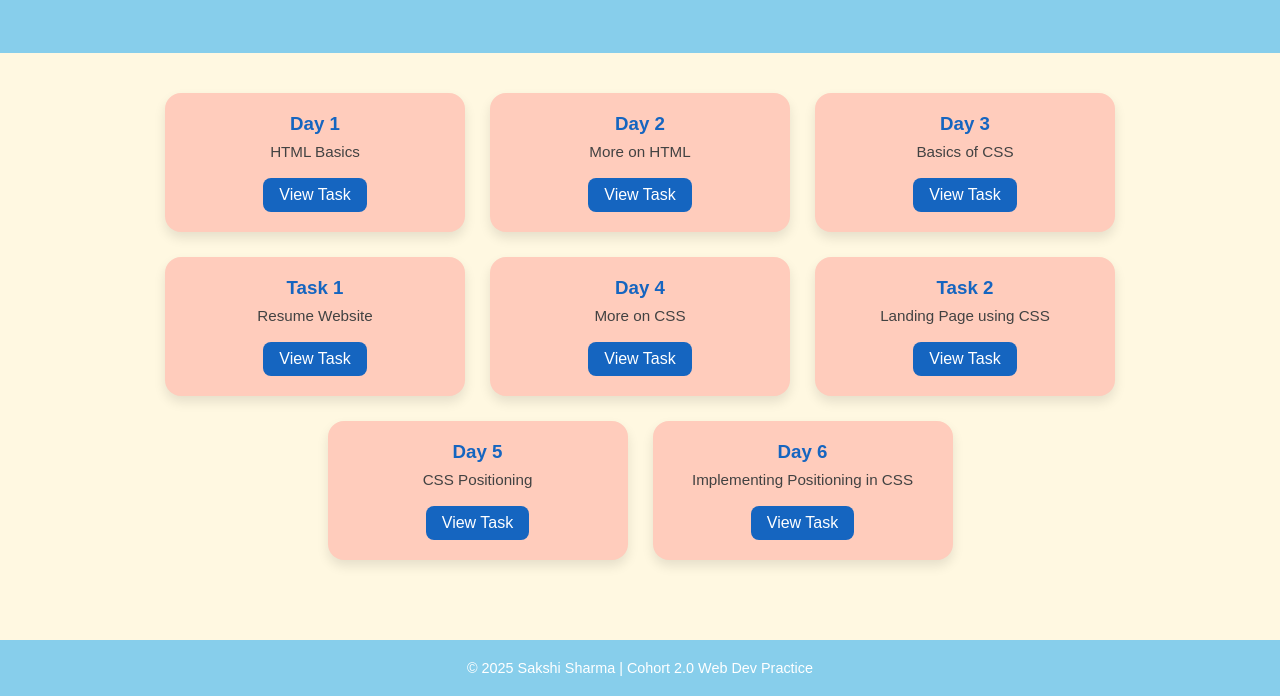
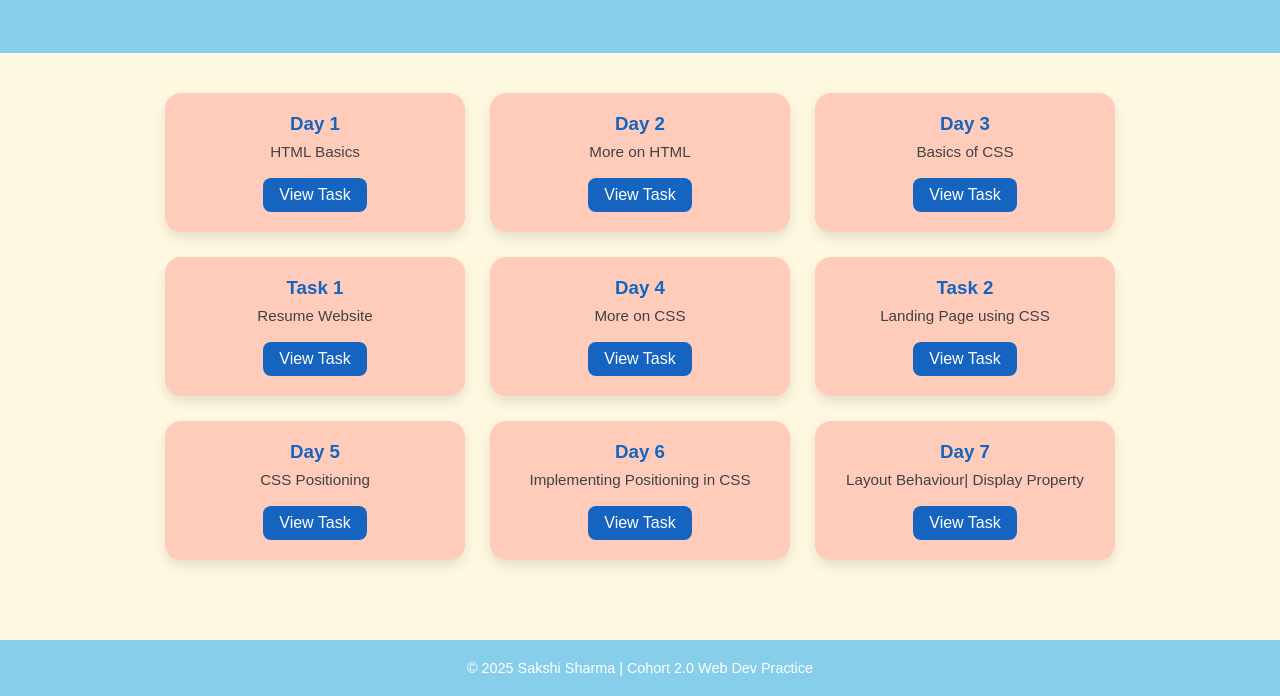
Before and after one commit to sakshiis-code/Cohort-2.0, a plain HTML site: page index.html in a window 1280 px wide. Shown: the part 109-805 px from the top of the page. Drawn offline with Linux system fonts and the light colour scheme.

Commit message:
Added Day-7

```diff
--- a/index.html
+++ b/index.html
@@ -145,6 +145,11 @@
       <p>Implementing Positioning in CSS</p>
       <a href="Day-6/index.html" target="_blank">View Task</a>
     </div>
+    <div class="card">
+      <h3>Day 7</h3>
+      <p>Layout Behaviour| Display Property</p>
+      <a href="Day-7/index.html" target="_blank">View Task</a>
+    </div>
   </section>
 
   <footer>
```
